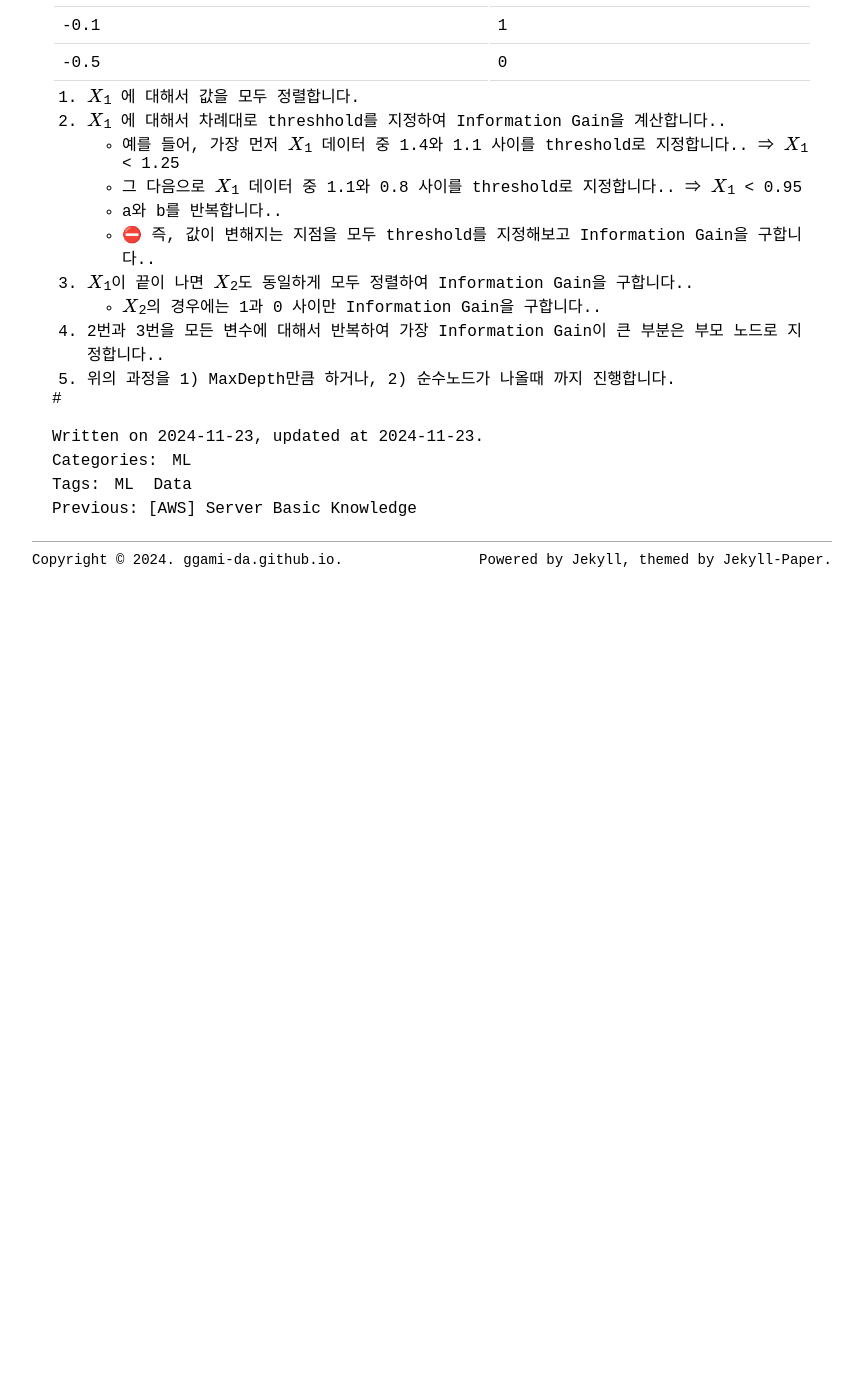
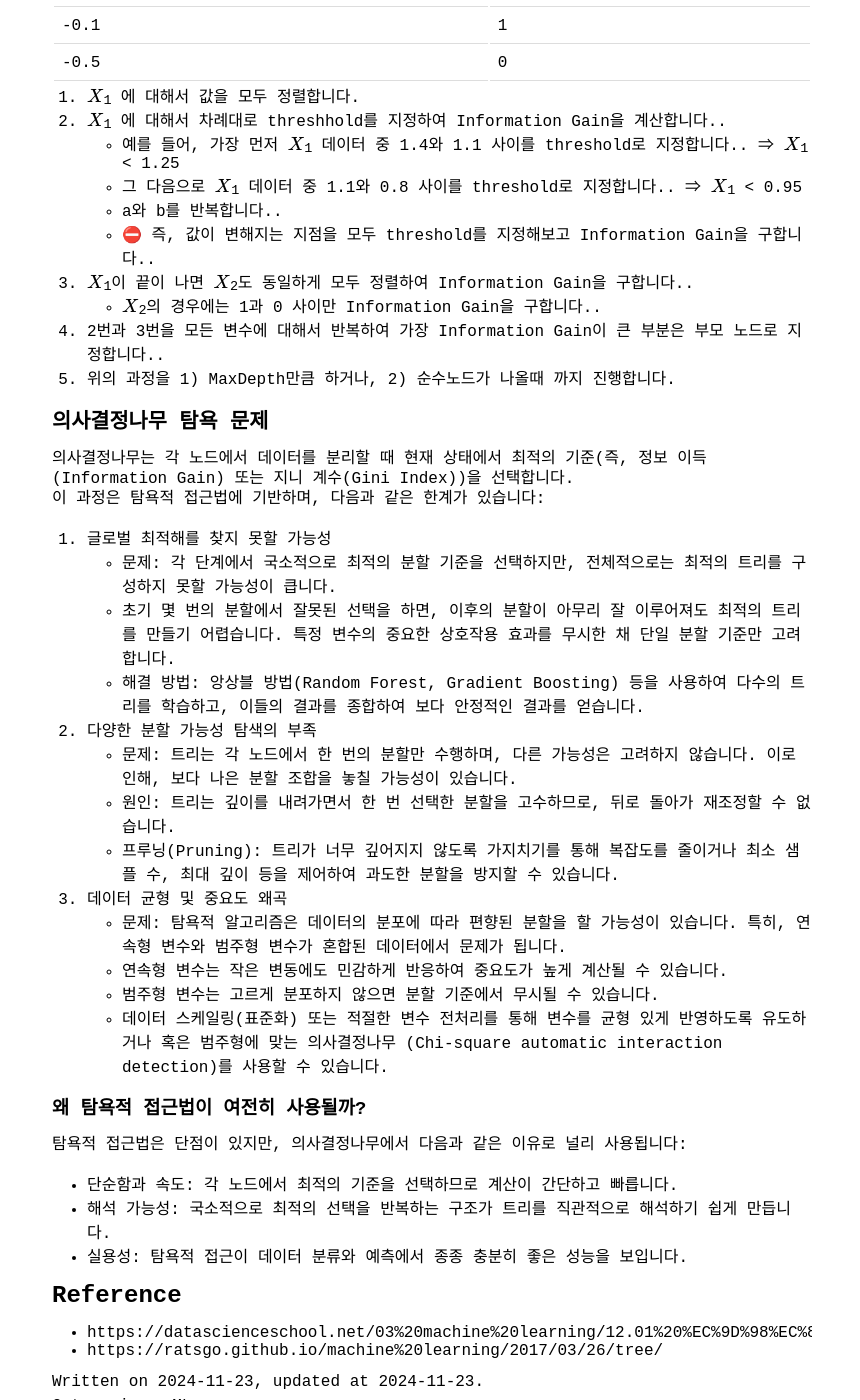
Before and after one commit to ggami-da/ggami-da.github.io, a Jekyll site: the page built from _posts/2024-11-24-Decision-Tree.md, in a window 1280 px wide and 1400 px high, scrolled down 4871 px. Shown: the whole window, without its empty margins (208-1068 px from the left). Built offline with Jekyll 4.4.1, drawn with Linux system fonts in a browser that asks for light colours; formulas are drawn with MathJax 3; before the commit the page ends 5449 px from its top, so only the background shows below that.

```diff
--- a/_posts/2024-11-24-Decision-Tree.md
+++ b/_posts/2024-11-24-Decision-Tree.md
@@ -192,4 +192,32 @@
 4. 2번과 3번을 모든 변수에 대해서 반복하여 가장 Information Gain이 큰 부분은 부모 노드로 지정합니다..
 5. 위의 과정을 1) MaxDepth만큼 하거나, 2) 순수노드가 나올때 까지 진행합니다.
 
-#
+## 의사결정나무 탐욕 문제
+
+의사결정나무는 각 노드에서 데이터를 분리할 때 현재 상태에서 최적의 기준(즉, 정보 이득(Information Gain) 또는 지니 계수(Gini Index))을 선택합니다.
+이 과정은 탐욕적 접근법에 기반하며, 다음과 같은 한계가 있습니다:
+1. 글로벌 최적해를 찾지 못할 가능성
+- 문제: 각 단계에서 국소적으로 최적의 분할 기준을 선택하지만, 전체적으로는 최적의 트리를 구성하지 못할 가능성이 큽니다.
+- 초기 몇 번의 분할에서 잘못된 선택을 하면, 이후의 분할이 아무리 잘 이루어져도 최적의 트리를 만들기 어렵습니다. 특정 변수의 중요한 상호작용 효과를 무시한 채 단일 분할 기준만 고려합니다.
+- 해결 방법: 앙상블 방법(Random Forest, Gradient Boosting) 등을 사용하여 다수의 트리를 학습하고, 이들의 결과를 종합하여 보다 안정적인 결과를 얻습니다.
+2. 다양한 분할 가능성 탐색의 부족
+- 문제: 트리는 각 노드에서 한 번의 분할만 수행하며, 다른 가능성은 고려하지 않습니다. 이로 인해, 보다 나은 분할 조합을 놓칠 가능성이 있습니다.
+- 원인: 트리는 깊이를 내려가면서 한 번 선택한 분할을 고수하므로, 뒤로 돌아가 재조정할 수 없습니다.
+- 프루닝(Pruning): 트리가 너무 깊어지지 않도록 가지치기를 통해 복잡도를 줄이거나 최소 샘플 수, 최대 깊이 등을 제어하여 과도한 분할을 방지할 수 있습니다.
+3. 데이터 균형 및 중요도 왜곡
+- 문제: 탐욕적 알고리즘은 데이터의 분포에 따라 편향된 분할을 할 가능성이 있습니다. 특히, 연속형 변수와 범주형 변수가 혼합된 데이터에서 문제가 됩니다.
+- 연속형 변수는 작은 변동에도 민감하게 반응하여 중요도가 높게 계산될 수 있습니다.
+- 범주형 변수는 고르게 분포하지 않으면 분할 기준에서 무시될 수 있습니다.
+- 데이터 스케일링(표준화) 또는 적절한 변수 전처리를 통해 변수를 균형 있게 반영하도록 유도하거나 혹은 범주형에 맞는 의사결정나무 (Chi-square automatic interaction detection)를 사용할 수 있습니다.
+
+### 왜 탐욕적 접근법이 여전히 사용될까?
+탐욕적 접근법은 단점이 있지만, 의사결정나무에서 다음과 같은 이유로 널리 사용됩니다:
+
+- 단순함과 속도: 각 노드에서 최적의 기준을 선택하므로 계산이 간단하고 빠릅니다.
+- 해석 가능성: 국소적으로 최적의 선택을 반복하는 구조가 트리를 직관적으로 해석하기 쉽게 만듭니다.
+- 실용성: 탐욕적 접근이 데이터 분류와 예측에서 종종 충분히 좋은 성능을 보입니다.
+
+
+# Reference
+- https://datascienceschool.net/03%20machine%20learning/12.01%20%EC%9D%98%EC%82%AC%EA%B2%B0%EC%A0%95%EB%82%98%EB%AC%B4.html
+- https://ratsgo.github.io/machine%20learning/2017/03/26/tree/
```
